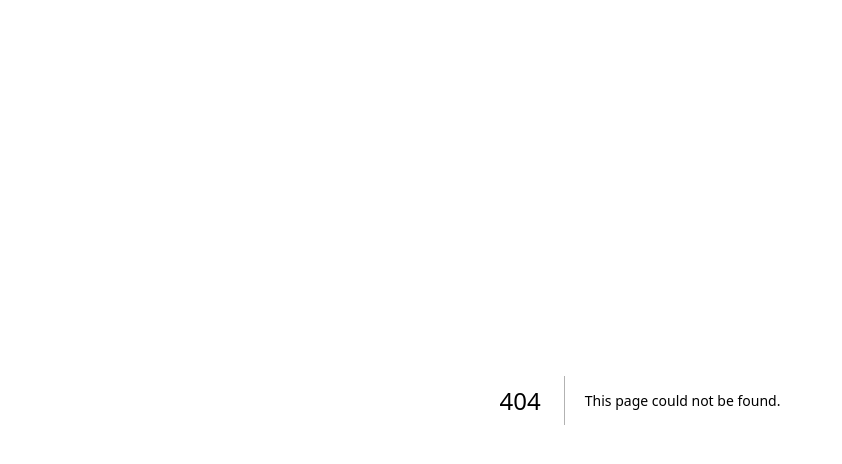
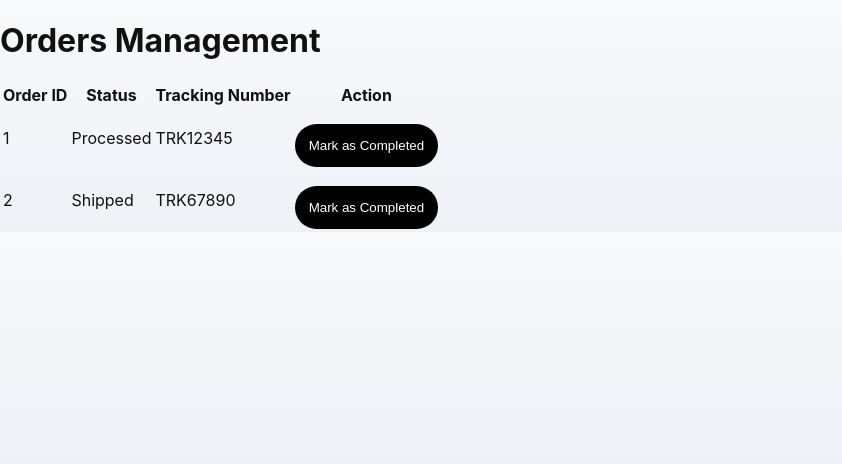
Before and after one commit to theodorjanzon-glitch/Swepad, a Next.js app: page /admin/orders in a window 1280 px wide. Before the commit this address had no page. Shown: the top 464 px of the page, without its empty margins (0-842 px from the left). Built offline with nearby package versions, Linux system fonts and the light colour scheme.

Commit message:
Create orders management page with order tracking and status updates

```diff
--- /dev/null
+++ b/app/admin/orders/page.jsx
@@ -0,0 +1,58 @@
+import React, { useState, useEffect } from 'react';
+
+const OrdersPage = () => {
+  const [orders, setOrders] = useState([]);
+  const [loading, setLoading] = useState(true);
+
+  useEffect(() => {
+    // Mock function to fetch orders
+    const fetchOrders = async () => {
+      setLoading(true);
+      // Simulated order fetching logic
+      const fetchedOrders = [
+        { id: 1, status: 'Processed', tracking: 'TRK12345' },
+        { id: 2, status: 'Shipped', tracking: 'TRK67890' }
+      ];
+      setOrders(fetchedOrders);
+      setLoading(false);
+    };
+
+    fetchOrders();
+  }, []);
+
+  const updateStatus = (id, newStatus) => {
+    setOrders(orders.map(order => (order.id === id ? { ...order, status: newStatus } : order)));
+  };
+
+  if (loading) return <div>Loading...</div>;
+
+  return (
+    <div>
+      <h1>Orders Management</h1>
+      <table>
+        <thead>
+          <tr>
+            <th>Order ID</th>
+            <th>Status</th>
+            <th>Tracking Number</th>
+            <th>Action</th>
+          </tr>
+        </thead>
+        <tbody>
+          {orders.map(order => (
+            <tr key={order.id}>
+              <td>{order.id}</td>
+              <td>{order.status}</td>
+              <td>{order.tracking}</td>
+              <td>
+                <button onClick={() => updateStatus(order.id, 'Completed')}>Mark as Completed</button>
+              </td>
+            </tr>
+          ))}
+        </tbody>
+      </table>
+    </div>
+  );
+};
+
+export default OrdersPage;
```
